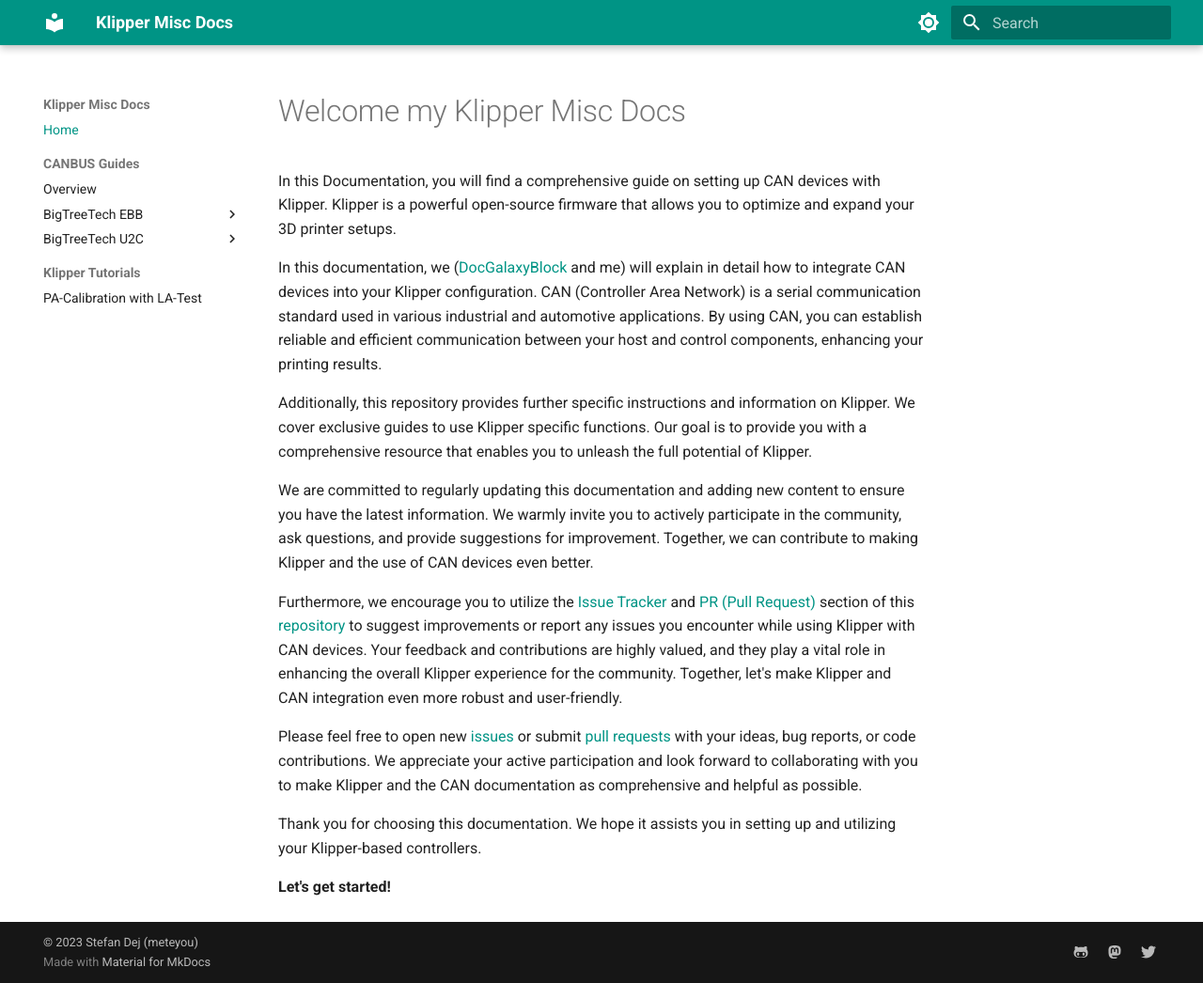
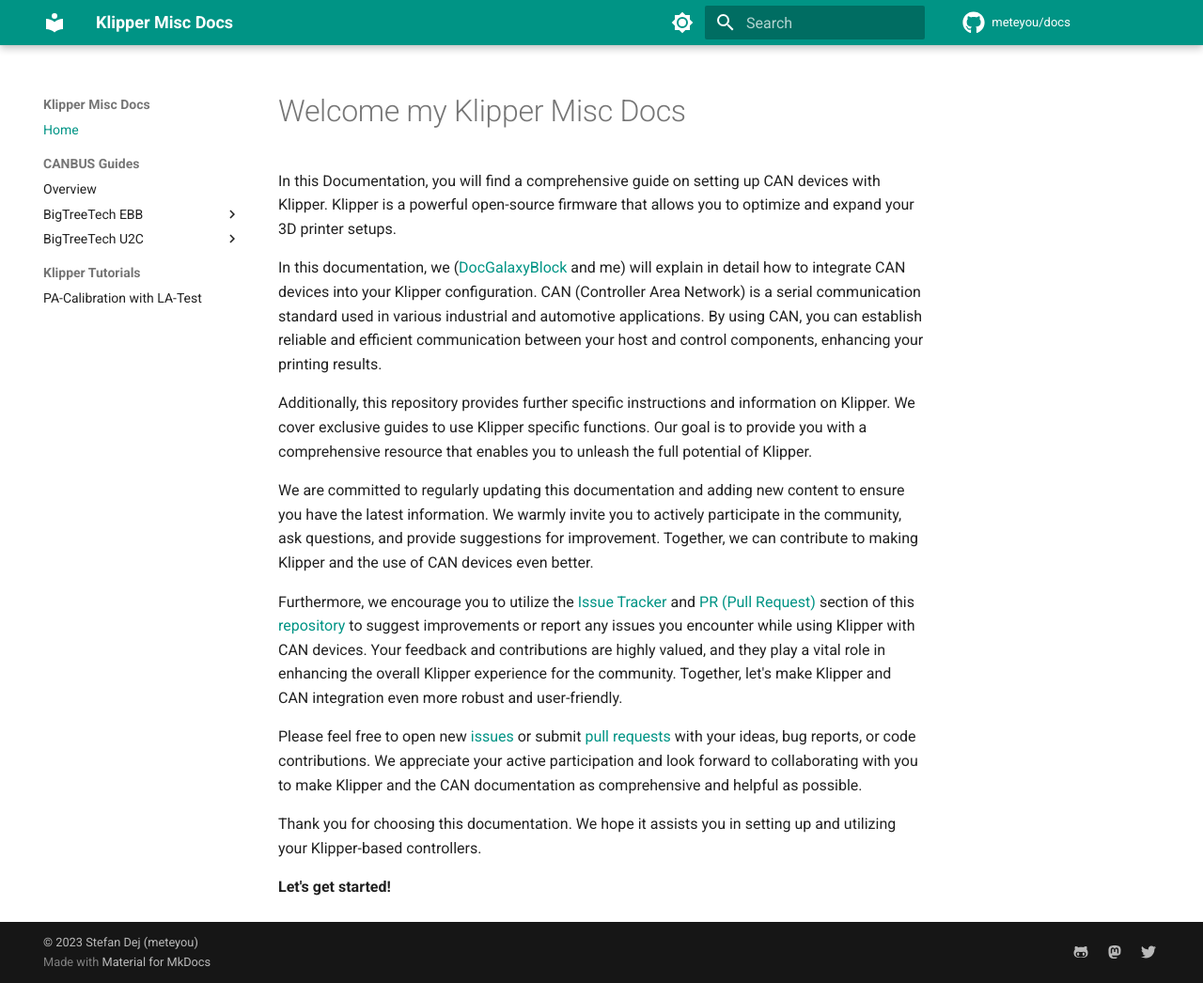
Before and after one commit to meteyou/docs, an MkDocs documentation site: the page built from docs/index.md, in a window 1280 px wide and 1046 px high. Shown: the whole window at 94% size. Built offline with MkDocs 1.6.1 and Material for MkDocs 9.7.7, drawn with Linux system fonts in a browser that asks for light colours; comment, search, counter and statistics services are not loaded.

Commit message:
docs: add repo in header
Signed-off-by: Stefan Dej <meteyou@gmail.com>

```diff
--- a/mkdocs.yml
+++ b/mkdocs.yml
@@ -4,6 +4,8 @@
   features:
     - content.code.copy
     - navigation.sections
+  icon:
+    repo: fontawesome/brands/github
   language: en
   plugins:
     - navigation.indexes
@@ -29,6 +31,10 @@
       toggle:
         icon: material/brightness-4
         name: Switch to light mode
+
+# add repo to mkdocs
+repo_name: meteyou/docs
+repo_url: https://github.com/meteyou/docs
 
 # full navigation structure
 nav:
```
